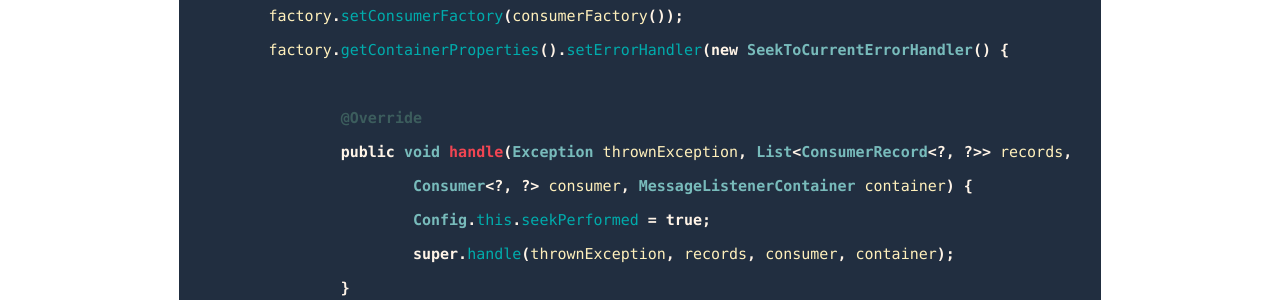
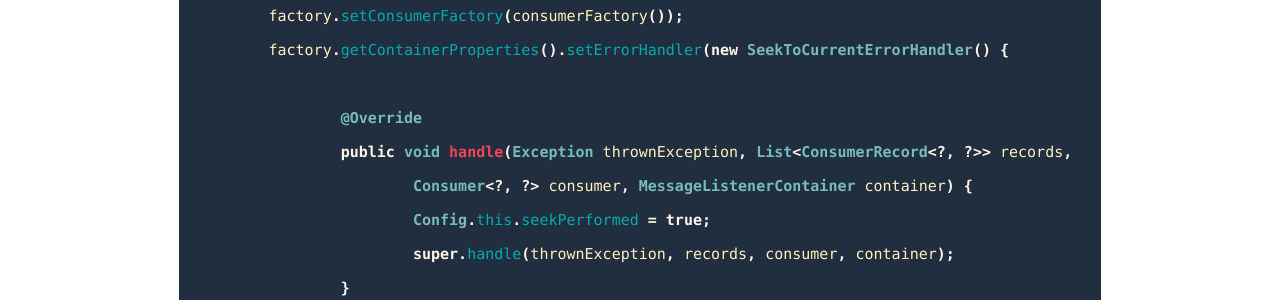
Before and after one commit to JinheeC/JinheeC.github.io, a Jekyll site: the page built from _posts/2018-04-17-spring_kafka_2.1.4_Stateful_retry.md, in a window 1280 px wide. Shown: the part 1784-2084 px from the top of the page. Built offline with Jekyll 4.4.1, drawn with Linux system fonts in a browser that asks for light colours; our own code applies the rules of GitHub Pages for plain Markdown files.

Commit message:
change code color

```diff
--- a/_sass/_syntax.scss
+++ b/_sass/_syntax.scss
@@ -29,7 +29,7 @@
 .nb { color: #0086B3 } /* Name.Builtin */
 .nc { color: #78BBBB; font-weight: bold } /* Name.Class */
 .no { color: #00ACAC } /* Name.Constant */
-.nd { color: #3c5d5d; font-weight: bold } /* Name.Decorator */
+.nd { color: #79BBBB; font-weight: bold } /* Name.Decorator */
 .ni { color: #800080 } /* Name.Entity */
 .ne { color: #F14552; font-weight: bold } /* Name.Exception */
 .nf { color: #F14552; font-weight: bold } /* Name.Function */
```
